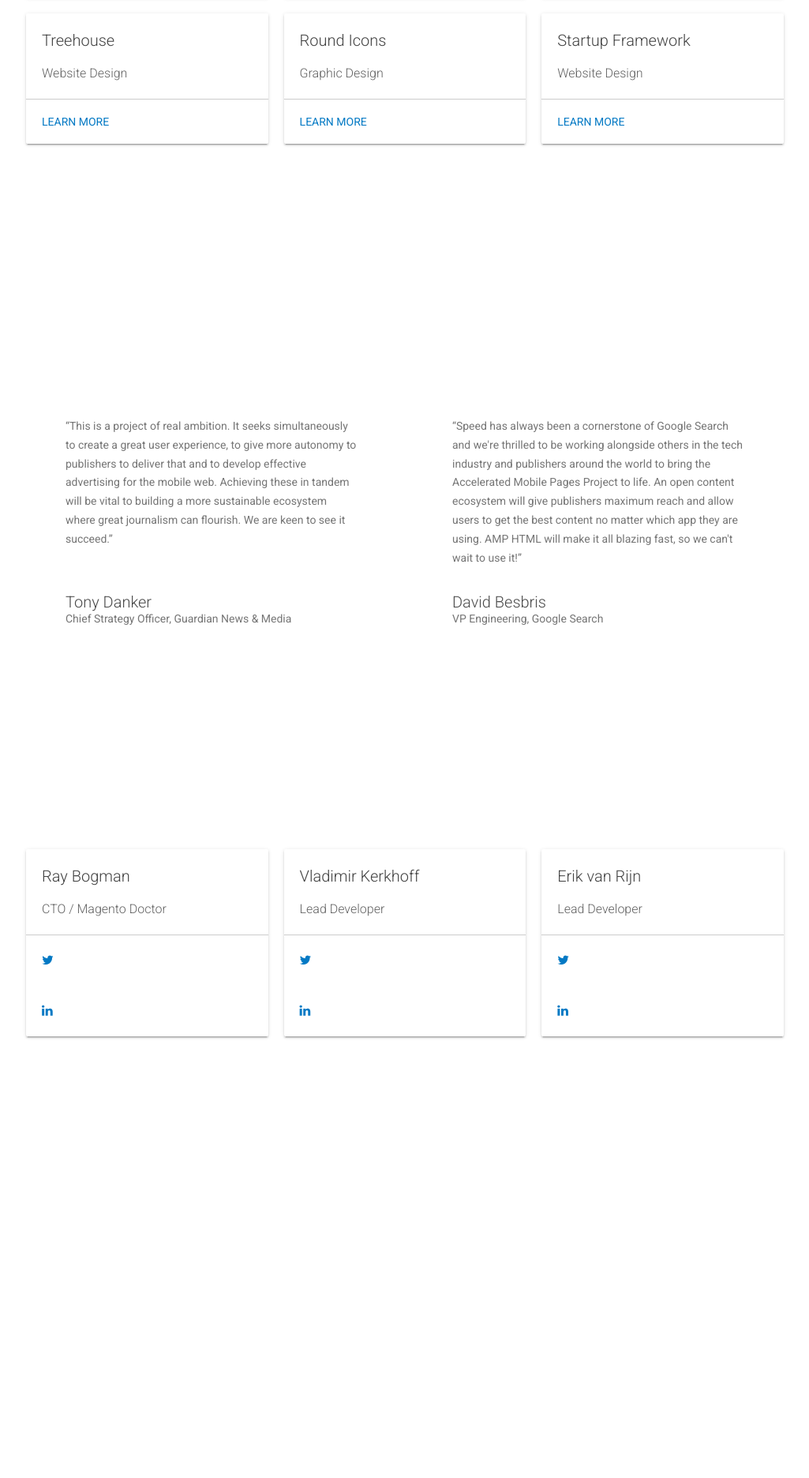
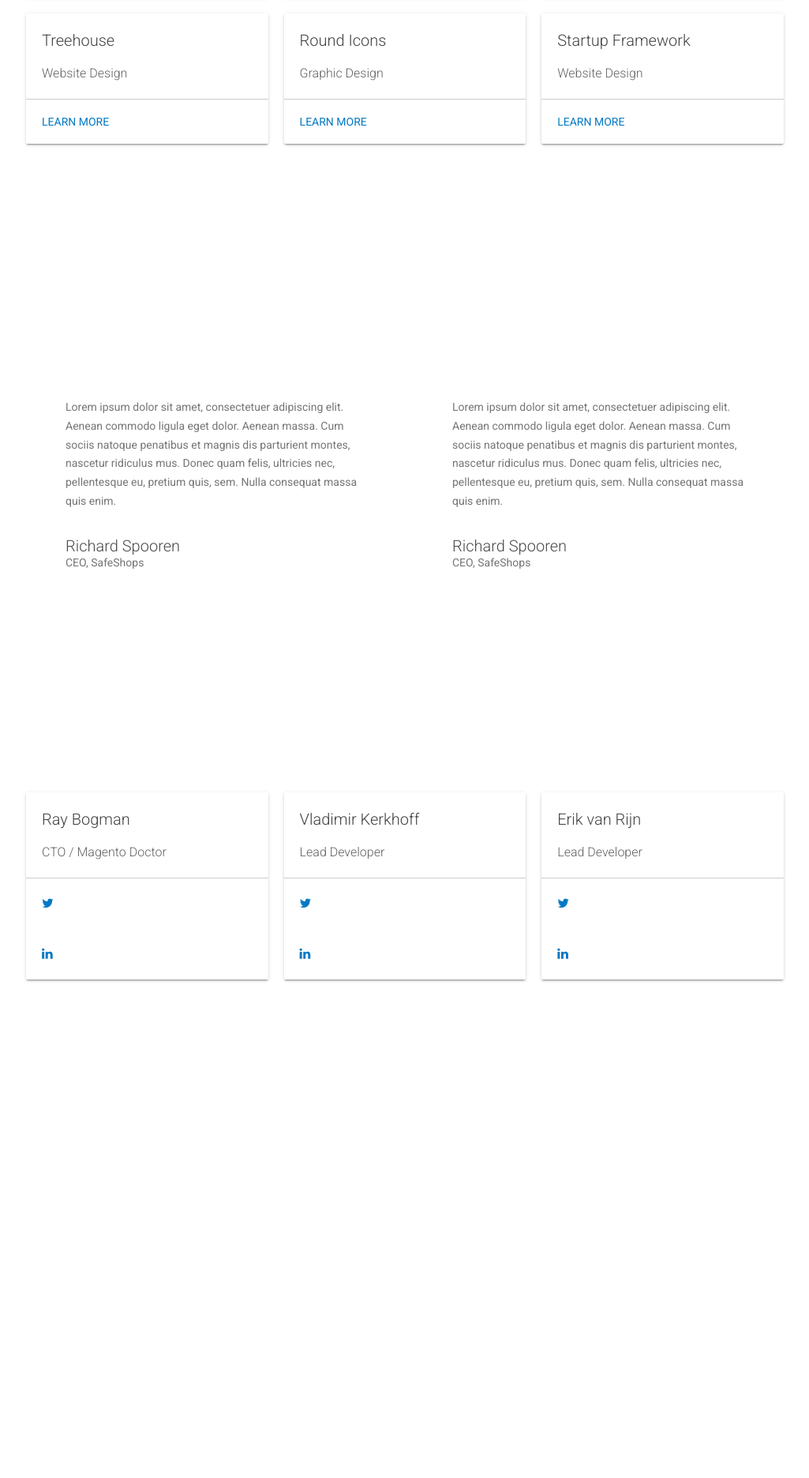
Before and after one commit to mage-acadamy/mage-acadamy.github.io, a Jekyll site: the page built from index.html, in a window 1280 px wide. Shown: the part 1956-3827 px from the top of the page at 79% size, without its empty margins (127-1152 px from the left). Built offline with Jekyll 4.4.1, drawn with Linux system fonts in a browser that asks for light colours; nearby versions of some CDN libraries; comment, search, counter and statistics services are not loaded.

Commit message:
redi about

```diff
--- a/_includes/about.html
+++ b/_includes/about.html
@@ -17,12 +16,12 @@
           <div class="box__inner">
 
             <div class="box__content">
-              “This is a project of real ambition. It seeks simultaneously to create a great user experience, to give more autonomy to publishers to deliver that and to develop effective advertising for the mobile web. Achieving these in tandem will be vital to building a more sustainable ecosystem where great journalism can flourish. We are keen to see it succeed.”
+            Lorem ipsum dolor sit amet, consectetuer adipiscing elit. Aenean commodo ligula eget dolor. Aenean massa. Cum sociis natoque penatibus et magnis dis parturient montes, nascetur ridiculus mus. Donec quam felis, ultricies nec, pellentesque eu, pretium quis, sem. Nulla consequat massa quis enim.
             </div>
 
             <div class="box__footer">
               <div class="box__image">
-                <amp-img src="/static/img/quotes/guardian.jpg"
+                <amp-img src=""
                     width="90"
                     height="90"
                     noloading
@@ -30,8 +29,8 @@
                 </amp-img>
               </div>
               <div class="box__credit">
-                <h5 class="box__title">Tony Danker</h5>
-                <div class="box__subtitle">Chief Strategy Officer, Guardian News &amp; Media</div>
+                <h5 class="box__title">Richard Spooren</h5>
+                <div class="box__subtitle">CEO, SafeShops</div>
               </div>
             </div>
 
@@ -43,12 +42,12 @@
           <div class="box__inner">
 
             <div class="box__content">
-              “Speed has always been a cornerstone of Google Search and we're thrilled to be working alongside others in the tech industry and publishers around the world to bring the Accelerated Mobile Pages Project to life. An open content ecosystem will give publishers maximum reach and allow users to get the best content no matter which app they are using. AMP HTML will make it all blazing fast, so we can't wait to use it!”
+            Lorem ipsum dolor sit amet, consectetuer adipiscing elit. Aenean commodo ligula eget dolor. Aenean massa. Cum sociis natoque penatibus et magnis dis parturient montes, nascetur ridiculus mus. Donec quam felis, ultricies nec, pellentesque eu, pretium quis, sem. Nulla consequat massa quis enim.
             </div>
 
             <div class="box__footer">
               <div class="box__image">
-                <amp-img src="/static/img/quotes/google.jpg"
+                <amp-img src=""
                     width="90"
                     height="90"
                     noloading
@@ -56,8 +55,8 @@
                 </amp-img>
               </div>
               <div class="box__credit">
-                <h5 class="box__title">David Besbris</h5>
-                <div class="box__subtitle">VP Engineering, Google Search</div>
+                <h5 class="box__title">Richard Spooren</h5>
+                <div class="box__subtitle">CEO, SafeShops</div>
               </div>
             </div>
 
@@ -78,12 +77,12 @@
         <div class="box__inner">
 
           <div class="box__content">
-            “The guiding principles of the AMP Project apply to the mobile web in general. So why restrict it to just publisher-based content?  Speed plays a critical role in eCommerce. Faster pages lead to delighted users, and higher conversion, so when the AMP Project was announced it resonated a lot with our own thinking and approach to smart open source projects.”
+          Lorem ipsum dolor sit amet, consectetuer adipiscing elit. Aenean commodo ligula eget dolor. Aenean massa. Cum sociis natoque penatibus et magnis dis parturient montes, nascetur ridiculus mus. Donec quam felis, ultricies nec, pellentesque eu, pretium quis, sem. Nulla consequat massa quis enim.
           </div>
 
           <div class="box__footer">
             <div class="box__image">
-              <amp-img src="/static/img/quotes/ebay.jpg"
+              <amp-img src=""
                   width="90"
                   height="90"
                   noloading
@@ -91,8 +90,8 @@
               </amp-img>
             </div>
             <div class="box__credit">
-              <h5 class="box__title">Mohan Patt</h5>
-              <div class="box__subtitle">VP of Product, eBay Shopping Experience</div>
+              <h5 class="box__title">Richard Spooren</h5>
+              <div class="box__subtitle">CEO, SafeShops</div>
             </div>
           </div>
 
--- a/_includes/css/style.scss
+++ b/_includes/css/style.scss
@@ -1855,7 +1855,6 @@ pre {
   top: 5px;
   width: 40px;
   height: 40px;
-  background-image: url("/static/img/close.svg");
   background-repeat: no-repeat;
   background-position: center;
   background-size: 20px;
```
Also changed, not shown: other parts of _includes/about.html (+0 -1 lines).
